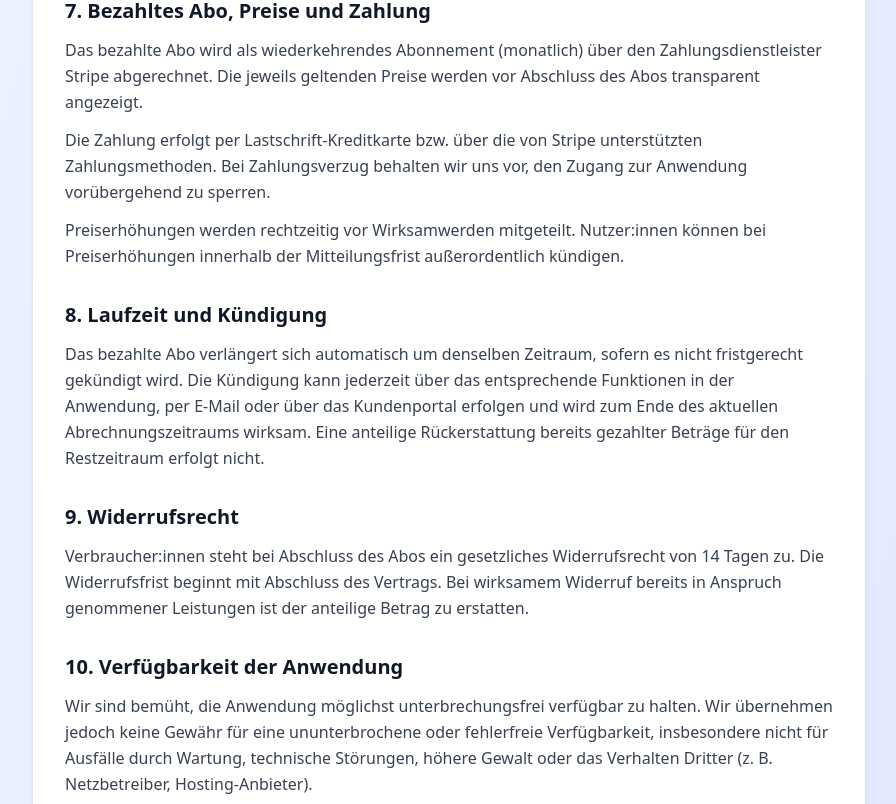
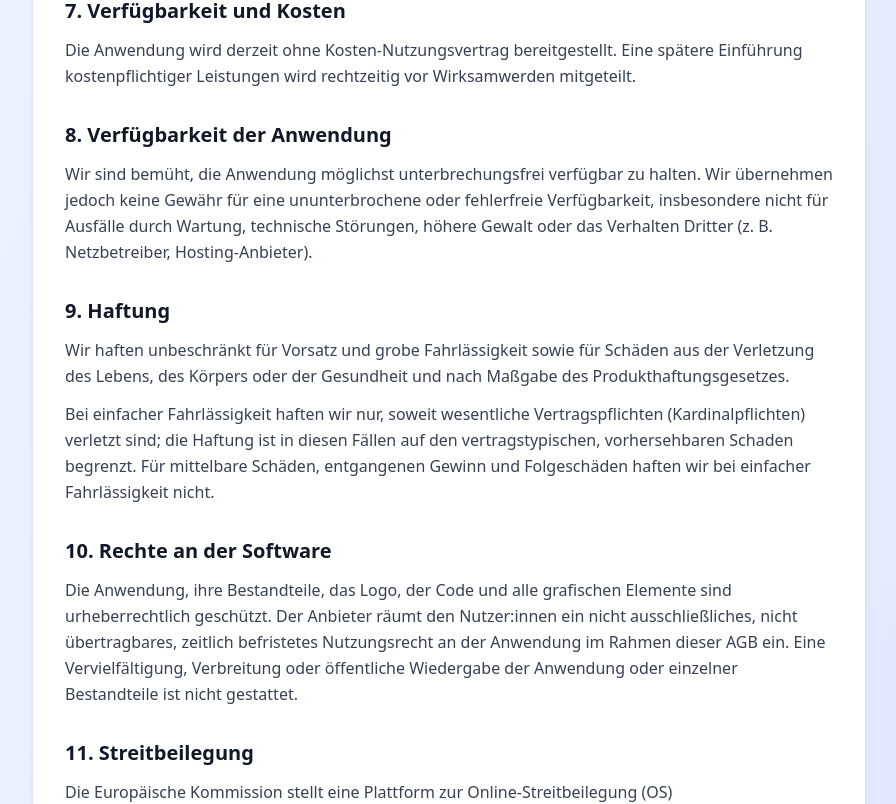
Before and after one commit to Niklash9112/hep-quickwrite, a Next.js app: page /agb in a window 1280 px wide. Shown: the part 1940-2744 px from the top of the page, without its empty margins (191-1087 px from the left). Built offline with nearby package versions, Linux system fonts and the light colour scheme.

Commit message:
AGB entschlackt: Kaufvertrag/Abo-Sektionen entfernt (nur Nutzungs-AGB + Datenschutz)

```diff
--- a/app/agb/page.tsx
+++ b/app/agb/page.tsx
@@ -139,45 +139,15 @@ export default function AGB() {
             </section>
 
             <section>
-              <h2 className="text-xl font-semibold text-gray-900 mb-3">7. Bezahltes Abo, Preise und Zahlung</h2>
+              <h2 className="text-xl font-semibold text-gray-900 mb-3">7. Verfügbarkeit und Kosten</h2>
               <p className="leading-relaxed">
-                Das bezahlte Abo wird als wiederkehrendes Abonnement (monatlich) über den Zahlungsdienstleister
-                Stripe abgerechnet. Die jeweils geltenden Preise werden vor Abschluss des Abos
-                transparent angezeigt.
-              </p>
-              <p className="mt-3 leading-relaxed">
-                Die Zahlung erfolgt per Lastschrift-Kreditkarte bzw. über die von Stripe unterstützten
-                Zahlungsmethoden. Bei Zahlungsverzug behalten wir uns vor, den Zugang zur Anwendung
-                vorübergehend zu sperren.
-              </p>
-              <p className="mt-3 leading-relaxed">
-                Preiserhöhungen werden rechtzeitig vor Wirksamwerden mitgeteilt. Nutzer:innen können bei
-                Preiserhöhungen innerhalb der Mitteilungsfrist außerordentlich kündigen.
+                Die Anwendung wird derzeit ohne Kosten-Nutzungsvertrag bereitgestellt. Eine spätere
+                Einführung kostenpflichtiger Leistungen wird rechtzeitig vor Wirksamwerden mitgeteilt.
               </p>
             </section>
 
             <section>
-              <h2 className="text-xl font-semibold text-gray-900 mb-3">8. Laufzeit und Kündigung</h2>
-              <p className="leading-relaxed">
-                Das bezahlte Abo verlängert sich automatisch um denselben Zeitraum, sofern es nicht
-                fristgerecht gekündigt wird. Die Kündigung kann jederzeit über das entsprechende
-                Funktionen in der Anwendung, per E-Mail oder über das Kundenportal erfolgen und wird
-                zum Ende des aktuellen Abrechnungszeitraums wirksam. Eine anteilige Rückerstattung
-                bereits gezahlter Beträge für den Restzeitraum erfolgt nicht.
-              </p>
-            </section>
-
-            <section>
-              <h2 className="text-xl font-semibold text-gray-900 mb-3">9. Widerrufsrecht</h2>
-              <p className="leading-relaxed">
-                Verbraucher:innen steht bei Abschluss des Abos ein gesetzliches Widerrufsrecht von
-                14 Tagen zu. Die Widerrufsfrist beginnt mit Abschluss des Vertrags. Bei wirksamem
-                Widerruf bereits in Anspruch genommener Leistungen ist der anteilige Betrag zu erstatten.
-              </p>
-            </section>
-
-            <section>
-              <h2 className="text-xl font-semibold text-gray-900 mb-3">10. Verfügbarkeit der Anwendung</h2>
+              <h2 className="text-xl font-semibold text-gray-900 mb-3">8. Verfügbarkeit der Anwendung</h2>
               <p className="leading-relaxed">
                 Wir sind bemüht, die Anwendung möglichst unterbrechungsfrei verfügbar zu halten. Wir
                 übernehmen jedoch keine Gewähr für eine ununterbrochene oder fehlerfreie Verfügbarkeit,
@@ -187,7 +157,7 @@ export default function AGB() {
             </section>
 
             <section>
-              <h2 className="text-xl font-semibold text-gray-900 mb-3">11. Haftung</h2>
+              <h2 className="text-xl font-semibold text-gray-900 mb-3">9. Haftung</h2>
               <p className="leading-relaxed">
                 Wir haften unbeschränkt für Vorsatz und grobe Fahrlässigkeit sowie für Schäden aus der
                 Verletzung des Lebens, des Körpers oder der Gesundheit und nach Maßgabe des
@@ -202,7 +172,7 @@ export default function AGB() {
             </section>
 
             <section>
-              <h2 className="text-xl font-semibold text-gray-900 mb-3">12. Rechte an der Software</h2>
+              <h2 className="text-xl font-semibold text-gray-900 mb-3">10. Rechte an der Software</h2>
               <p className="leading-relaxed">
                 Die Anwendung, ihre Bestandteile, das Logo, der Code und alle grafischen Elemente sind
                 urheberrechtlich geschützt. Der Anbieter räumt den Nutzer:innen ein nicht ausschließliches,
@@ -213,7 +183,7 @@ export default function AGB() {
             </section>
 
             <section>
-              <h2 className="text-xl font-semibold text-gray-900 mb-3">13. Streitbeilegung</h2>
+              <h2 className="text-xl font-semibold text-gray-900 mb-3">11. Streitbeilegung</h2>
               <p className="leading-relaxed">
                 Die Europäische Kommission stellt eine Plattform zur Online-Streitbeilegung (OS) bereit:
                 <a
@@ -229,7 +199,7 @@ export default function AGB() {
             </section>
 
             <section>
-              <h2 className="text-xl font-semibold text-gray-900 mb-3">14. Änderungen der AGB</h2>
+              <h2 className="text-xl font-semibold text-gray-900 mb-3">12. Änderungen der AGB</h2>
               <p className="leading-relaxed">
                 Wir behalten uns vor, diese AGB anzupassen, soweit dies erforderlich ist (z. B. bei
                 rechtlichen oder technischen Änderungen). Nutzer:innen werden über wesentliche Änderungen
@@ -240,7 +210,7 @@ export default function AGB() {
             </section>
 
             <section>
-              <h2 className="text-xl font-semibold text-gray-900 mb-3">15. Schlussbestimmungen</h2>
+              <h2 className="text-xl font-semibold text-gray-900 mb-3">13. Schlussbestimmungen</h2>
               <p className="leading-relaxed">
                 Es gilt das Recht der Bundesrepublik Deutschland unter Ausschluss des UN-Kaufrechts
                 (CISG). Gerichtsstand ist, soweit gesetzlich zulässig, der Sitz des Anbieters.
```
